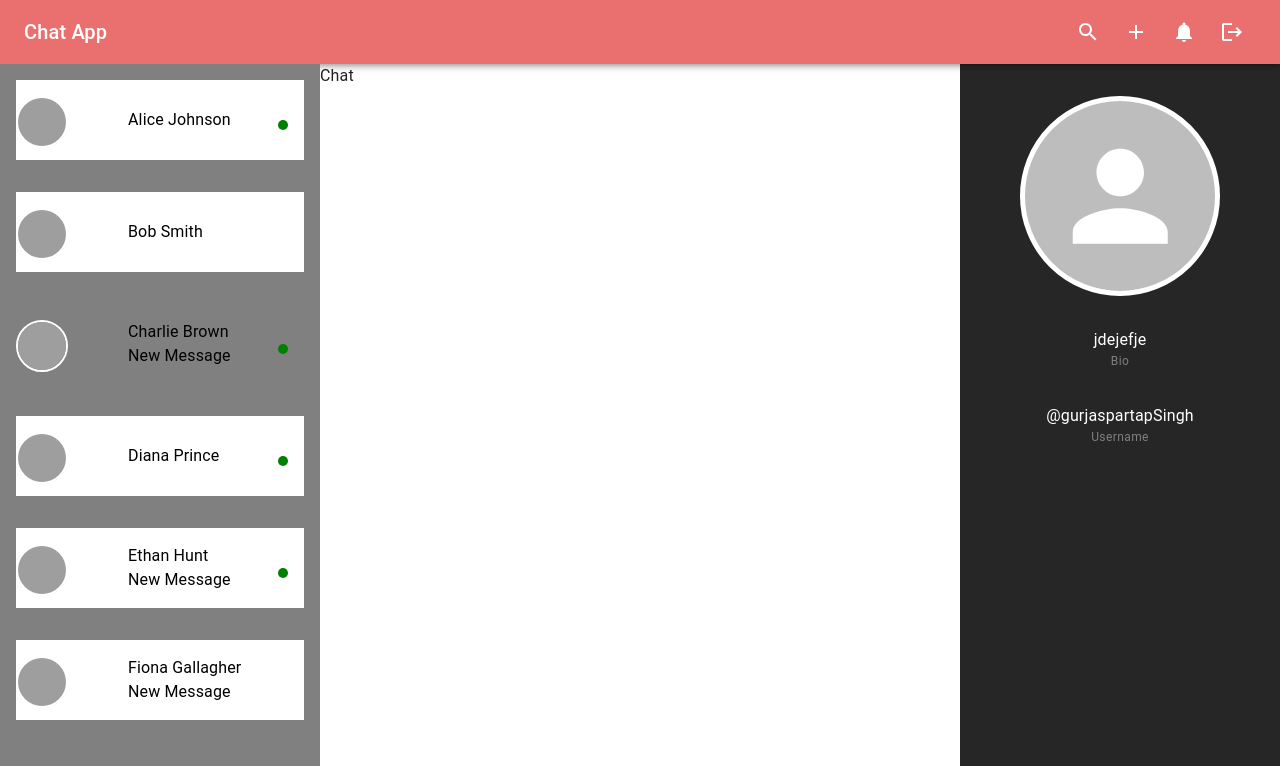
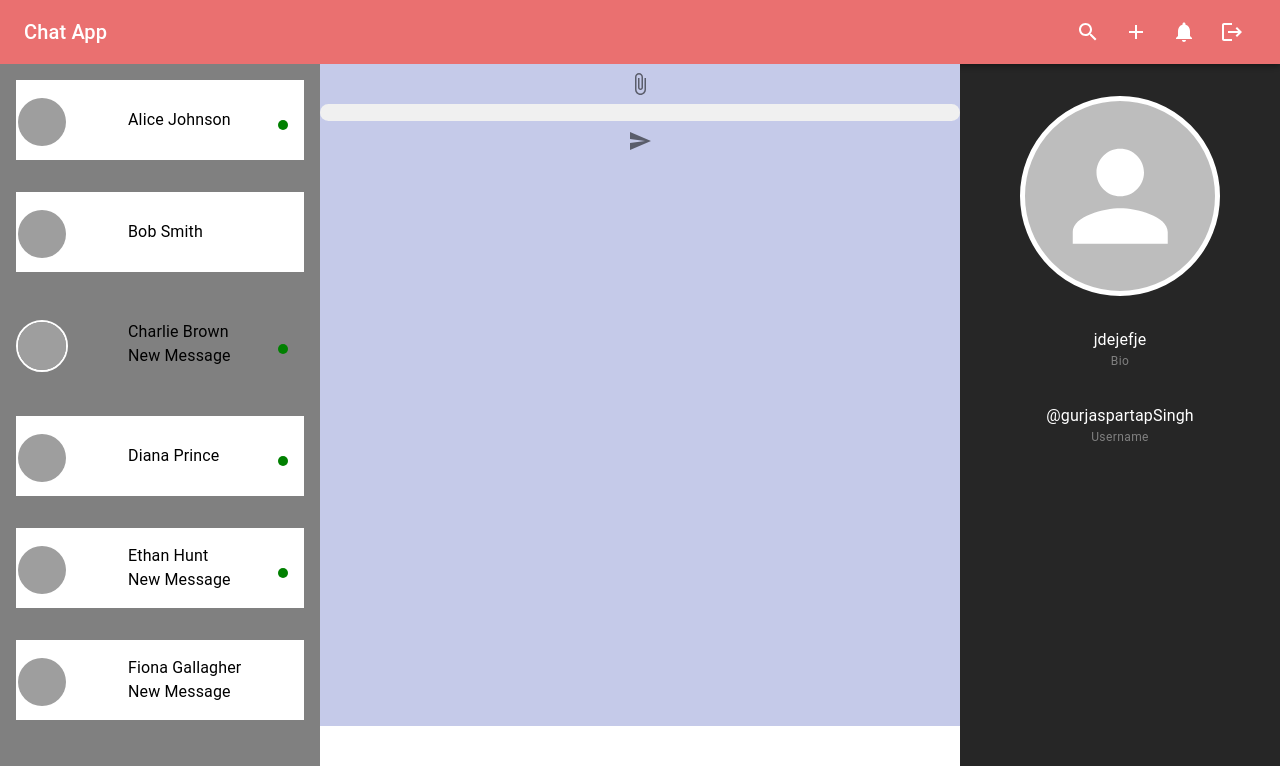
Before and after one commit to Gurjaspartap/chat-app-reactjs, a React (Vite) app in the folder client/: page /chat in a window 1280 px wide. Shown: the top 766 px of the page. Built offline with nearby package versions, Linux system fonts and the light colour scheme; grey boxes are pictures that could not be loaded.

Commit message:
making ui

```diff
--- a/client/src/components/styles/StylesComponents.jsx
+++ b/client/src/components/styles/StylesComponents.jsx
@@ -23,3 +23,12 @@ export const Link = styled(LinkComponent)`
     background-color: #f0f0f0;
   }
 `;
+
+export const InputBox = styled('input')`
+  width: 100%;
+  height: 100%;
+  border: none;
+  outline: none;
+  padding: 0 rem;
+  border-radius: 1.5rem;
+  background-color: #f0f0f0;`
--- a/client/src/pages/Chat.jsx
+++ b/client/src/pages/Chat.jsx
@@ -1,9 +1,38 @@
-import React from 'react'
+import React, { useRef } from 'react'
 import AppLayout from '../components/layout/AppLayout'
+import { IconButton, Stack } from '@mui/material'
+import { AttachFile as AttachFileIcon, Send as SendIcon } from '@mui/icons-material'
+import { InputBox } from '../components/styles/StylesComponents'
 
 const Chat = () => {
+  const containerRef = useRef(null)
   return (
-    <div>Chat</div>
+    <>
+      <Stack ref={containerRef} boxSizing={'border-box'} spacing={"1rem"} height={"90%"} bgcolor={"#c5cae9"}
+        sx={{
+          overflowX: "hidden",
+          overflowY: "auto",
+        }}
+      >
+        {/* {Messages Renders} */}
+        <form style={{
+          height: "10%"
+        }} >
+          <Stack>
+            <IconButton>
+              <AttachFileIcon />
+            </IconButton>
+            <InputBox />
+            <IconButton>
+              <SendIcon />
+            </IconButton>
+          </Stack>
+
+
+
+        </form>
+      </Stack>
+    </>
   )
 }
 
```
